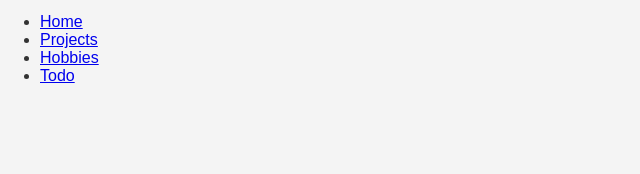
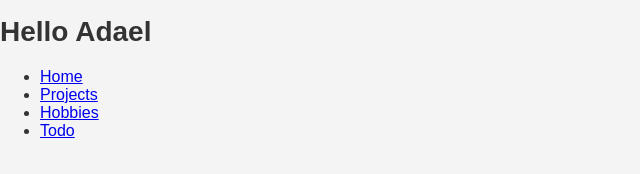
Before and after one commit to noddle-Cake/chrisservin, a plain HTML site: page index.html in a window 1280 px wide. Shown: the part 76-250 px from the top of the page, without its empty margins (0-640 px from the left). Drawn offline with Linux system fonts and the light colour scheme.

Commit message:
helllo adael

```diff
--- a/index.html
+++ b/index.html
@@ -12,6 +12,7 @@
         <h1 class="name">Chris Servin <img src="/img/fullLogo.jpeg" alt="Chris Servin's logo" height="40" width="40">
 </h1>
         <div id="top">
+            <h1>Hello Adael</h1>
             <ul class="grey">
                 <li><a href="#">Home</a></li>
                 <li><a href="projects.html">Projects</a></li>
```
